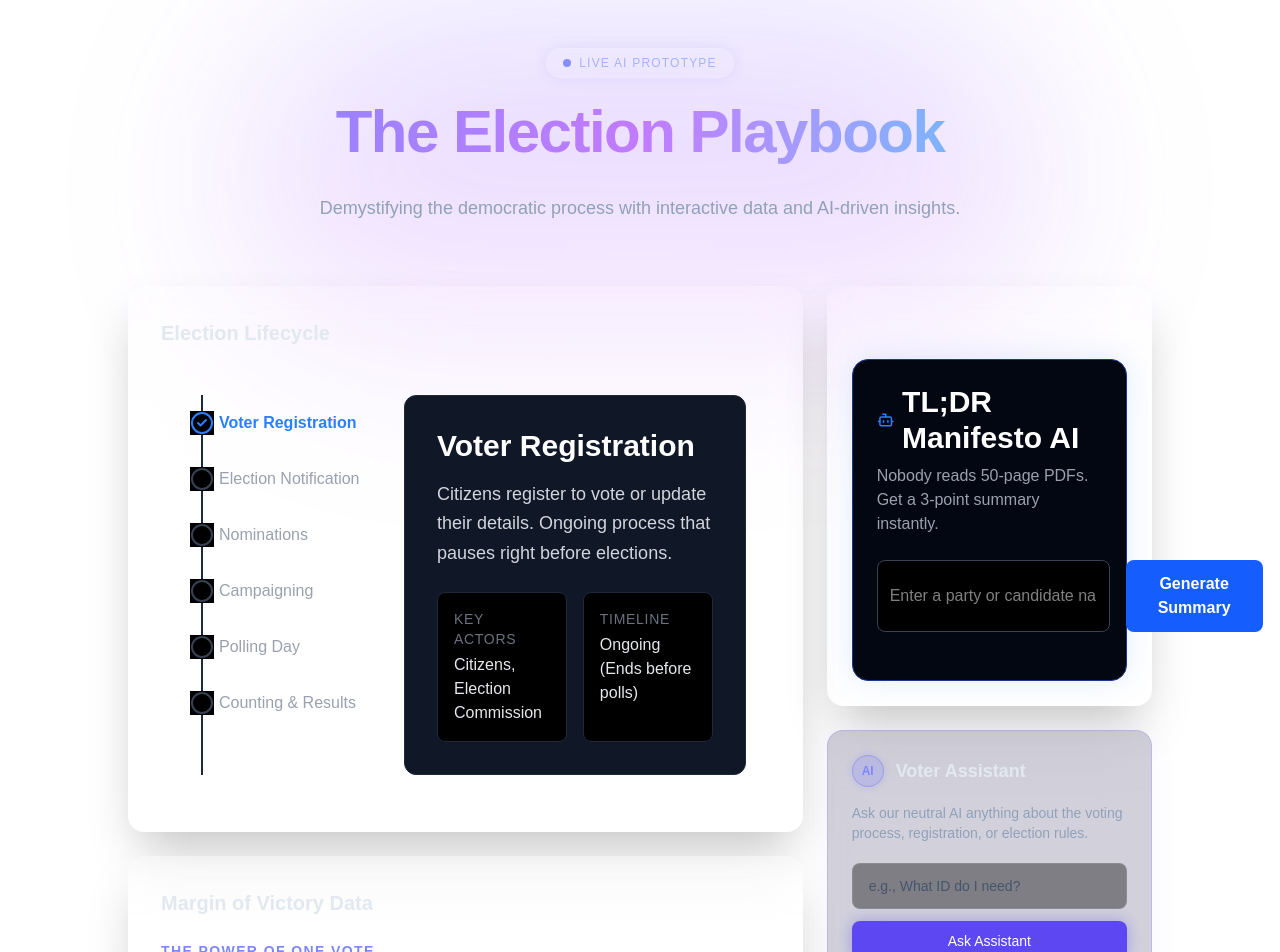
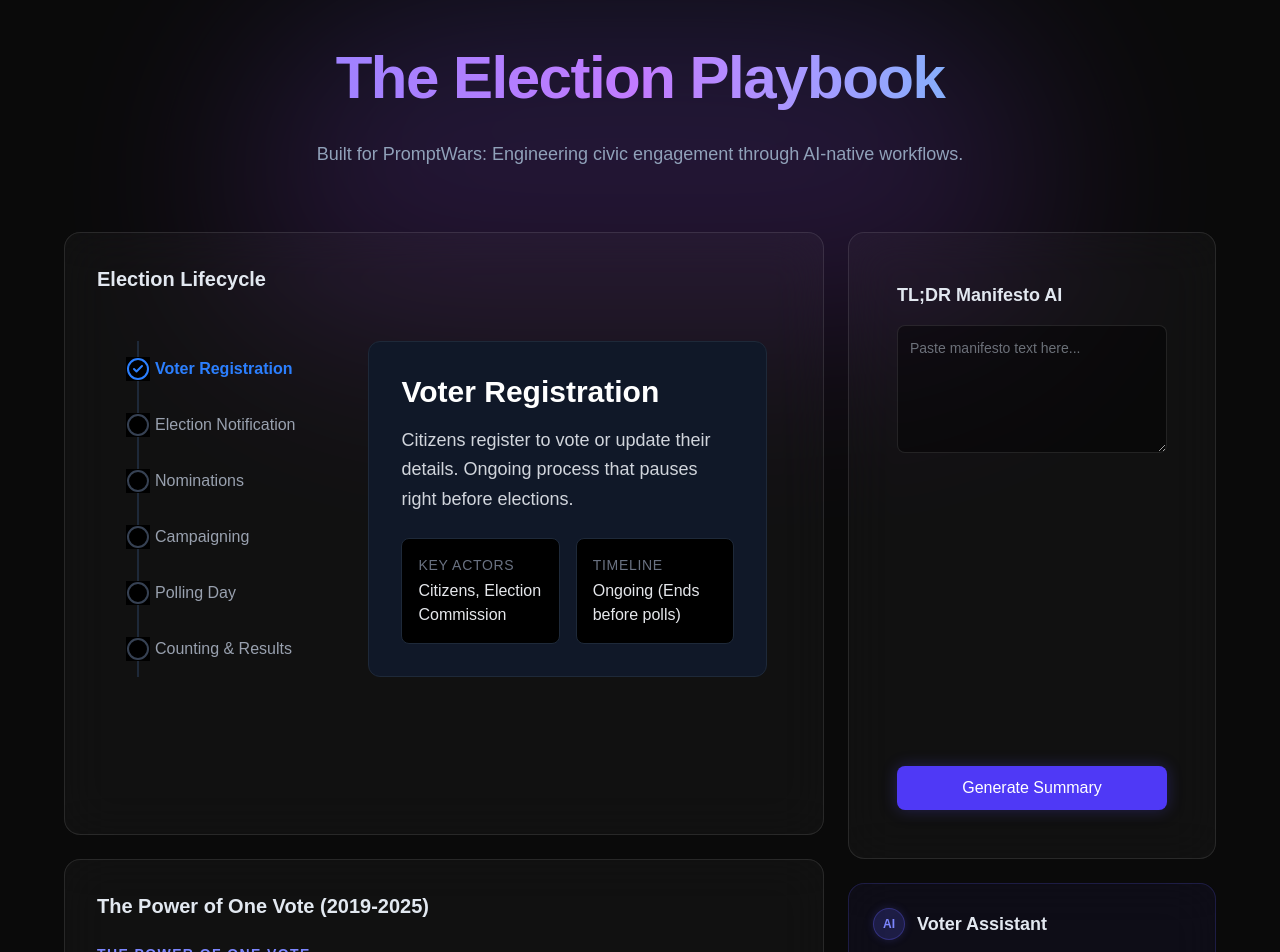
Before and after one commit to parth60k/election-playbook, a Next.js app: page / in a window 1280 px wide. Shown: the top 952 px of the page. Built offline with nearby package versions, Linux system fonts and the light colour scheme.

Commit message:
Reaaranged theme

```diff
--- a/app/page.tsx
+++ b/app/page.tsx
@@ -5,64 +5,49 @@
 
 export default function Home() {
   return (
-    <main className="min-h-screen relative overflow-hidden py-12 px-4 sm:px-6 lg:px-8 font-sans selection:bg-indigo-500/30">
-
-      {/* Ambient Background Glow */}
+    <main className="min-h-screen relative overflow-hidden py-12 px-4 sm:px-6 lg:px-8 font-sans bg-[#0A0A0A]">
       <div className="absolute top-0 left-1/2 -translate-x-1/2 w-[800px] h-[400px] opacity-20 pointer-events-none">
         <div className="absolute inset-0 bg-gradient-to-b from-indigo-500 via-purple-500 to-transparent blur-[100px] rounded-full"></div>
       </div>
 
-      {/* Header Section */}
-      <div className="relative z-10 max-w-5xl mx-auto mb-16 text-center">
-        <div className="inline-flex items-center gap-2 px-4 py-1.5 rounded-full bg-white/5 border border-white/10 text-xs font-medium text-indigo-300 mb-6 tracking-widest uppercase shadow-[0_0_15px_rgba(99,102,241,0.1)]">
-          <span className="w-2 h-2 rounded-full bg-indigo-400 animate-pulse"></span>
-          Live AI Prototype
-        </div>
+      <div className="relative z-10 max-w-6xl mx-auto mb-16 text-center">
         <h1 className="text-5xl md:text-6xl font-extrabold tracking-tight text-transparent bg-clip-text bg-gradient-to-r from-indigo-400 via-purple-400 to-cyan-400 mb-6 pb-2">
           The Election Playbook
         </h1>
         <p className="text-lg text-slate-400 max-w-2xl mx-auto font-light">
-          Demystifying the democratic process with interactive data and AI-driven insights.
+          Built for PromptWars: Engineering civic engagement through AI-native workflows.
         </p>
       </div>
 
-      {/* Main Grid Layout */}
-      <div className="relative z-10 max-w-5xl mx-auto grid grid-cols-1 lg:grid-cols-3 gap-6">
+      {/* Grid with items-stretch ensures all cards in a row have the same height */}
+      <div className="relative z-10 max-w-6xl mx-auto grid grid-cols-1 lg:grid-cols-3 gap-6 items-stretch">
 
-        {/* Left Column */}
-        <div className="lg:col-span-2 space-y-6">
-          <section className="bg-white/[0.02] backdrop-blur-xl border border-white/10 shadow-2xl rounded-2xl p-6 md:p-8 hover:border-white/20 transition-colors">
-            <h2 className="text-xl font-semibold text-slate-200 mb-6">
-              Election Lifecycle
-            </h2>
+        <div className="lg:col-span-2 flex flex-col gap-6">
+          <section className="flex-1 bg-white/[0.03] backdrop-blur-xl border border-white/10 rounded-2xl p-6 md:p-8 overflow-hidden">
+            <h2 className="text-xl font-semibold text-slate-200 mb-6">Election Lifecycle</h2>
             <ElectionTimeline />
           </section>
 
-          <section className="bg-white/[0.02] backdrop-blur-xl border border-white/10 shadow-2xl rounded-2xl p-6 md:p-8 hover:border-white/20 transition-colors">
-            <h2 className="text-xl font-semibold text-slate-200 mb-6">
-              Margin of Victory Data
-            </h2>
+          <section className="flex-1 bg-white/[0.03] backdrop-blur-xl border border-white/10 rounded-2xl p-6 md:p-8 overflow-hidden">
+            <h2 className="text-xl font-semibold text-slate-200 mb-6">The Power of One Vote (2019-2025)</h2>
             <VotePower />
           </section>
         </div>
 
-        {/* Right Column */}
-        <div className="lg:col-span-1 space-y-6">
-          <section className="bg-white/[0.02] backdrop-blur-xl border border-white/10 shadow-2xl rounded-2xl p-6 hover:border-white/20 transition-colors">
+        <div className="lg:col-span-1 flex flex-col gap-6">
+          <section className="flex-1 bg-white/[0.03] backdrop-blur-xl border border-white/10 rounded-2xl p-6 overflow-hidden flex flex-col">
             <AiManifesto />
           </section>
 
-          <section className="bg-indigo-950/20 backdrop-blur-xl border border-indigo-500/20 shadow-[0_0_30px_rgba(99,102,241,0.05)] rounded-2xl p-0 hover:border-indigo-500/40 transition-colors">
+          <section className="flex-1 bg-indigo-950/20 backdrop-blur-xl border border-indigo-500/20 rounded-2xl p-0 overflow-hidden flex flex-col">
             <VoterAssistant />
           </section>
         </div>
       </div>
 
-      {/* Footer */}
-      <footer className="relative z-10 max-w-5xl mx-auto mt-20 pt-8 border-t border-white/10 text-center text-sm text-slate-500">
-        <p>Built for the Prompt Wars Hackathon.</p>
+      <footer className="relative z-10 max-w-6xl mx-auto mt-20 pt-8 border-t border-white/10 text-center text-sm text-slate-500 pb-10">
+        <p>Built using Google Antigravity & Gemini 3.0 Flash</p>
       </footer>
-
     </main>
   );
 }
--- a/components/AiManifesto.tsx
+++ b/components/AiManifesto.tsx
@@ -25,34 +25,20 @@
     };
 
     return (
-        <div className="w-full max-w-5xl mx-auto p-6 mt-12 bg-gray-950 border border-blue-900 rounded-2xl shadow-[0_0_30px_rgba(59,130,246,0.15)]">
-            <h2 className="text-3xl font-bold text-white flex items-center gap-2 mb-2">
-                <Bot className="text-blue-500" /> TL;DR Manifesto AI
-            </h2>
-            <p className="text-gray-400 mb-6">Nobody reads 50-page PDFs. Get a 3-point summary instantly.</p>
-
-            <div className="flex flex-col md:flex-row gap-4 mb-6">
-                <input
-                    type="text"
-                    value={party}
-                    onChange={(e) => setParty(e.target.value)}
-                    className="bg-black border border-gray-700 text-white p-3 rounded-lg flex-1 outline-none focus:border-blue-500 transition-colors"
-                    placeholder="Enter a party or candidate name..."
+        <div className="flex flex-col h-full">
+            <div className="p-6 flex-grow">
+                <h3 className="text-lg font-semibold text-slate-200 mb-4">TL;DR Manifesto AI</h3>
+                <textarea
+                    className="w-full bg-black/40 border border-white/10 rounded-lg p-3 text-slate-300 text-sm mb-4 h-32 focus:outline-none focus:ring-1 focus:ring-indigo-500"
+                    placeholder="Paste manifesto text here..."
                 />
-                <button
-                    onClick={getSummary}
-                    disabled={loading}
-                    className="bg-blue-600 hover:bg-blue-500 text-white px-8 py-3 rounded-lg font-bold transition-colors disabled:opacity-50 flex justify-center items-center"
-                >
-                    {loading ? <Loader2 className="animate-spin" /> : "Generate Summary"}
+            </div>
+            {/* This container ensures the button stays perfectly within the box */}
+            <div className="p-6 pt-0 mt-auto">
+                <button className="w-full bg-indigo-600 hover:bg-indigo-500 text-white font-medium py-2.5 rounded-lg transition-all shadow-[0_0_15px_rgba(79,70,229,0.3)]">
+                    Generate Summary
                 </button>
             </div>
-
-            {summary && (
-                <div className="bg-black p-6 rounded-xl border border-gray-800 text-gray-200 whitespace-pre-wrap leading-relaxed">
-                    {summary}
-                </div>
-            )}
         </div>
     );
 }
```
